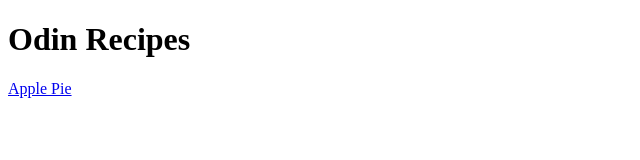
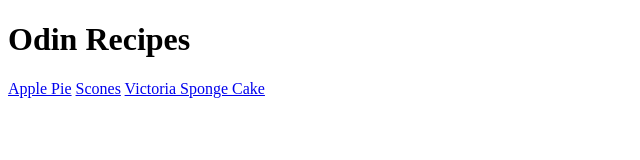
Before and after one commit to chocolategainz/odin-recipes, a plain HTML site: page index.html in a window 1280 px wide. Shown: the whole page, without its empty margins (0-640 px from the left). Drawn offline with Linux system fonts and the light colour scheme.

Commit message:
Add files via upload

```diff
--- a/index.html
+++ b/index.html
@@ -3,17 +3,21 @@
 <meta charset = "UTF-8">
 
 <head>
-
+<h1>Odin Recipes</h1>
 </head>
 
 <body>
-<h1>Odin Recipes</h1>
+
 <!--Links of the websites I have made:-->
 
 <!--1)Apple Pie-->
 <a href = "file:///home/aaron/The_Odin_Project/odin-recipes/recipes/apple-pie.html">Apple Pie</a>
 
-<!--2) Victoria Sponge Cake-->
+<!--2)Scones-->
+<a href = "file:///home/aaron/The_Odin_Project/odin-recipes/scones.html">Scones</a>
+
+<!--3)Victoria Sponge Cake-->
+<a href = "file:///home/aaron/The_Odin_Project/odin-recipes/recipes/Victoria-sponge-cake.html">Victoria Sponge Cake</a>
 </body>
 
 
```
